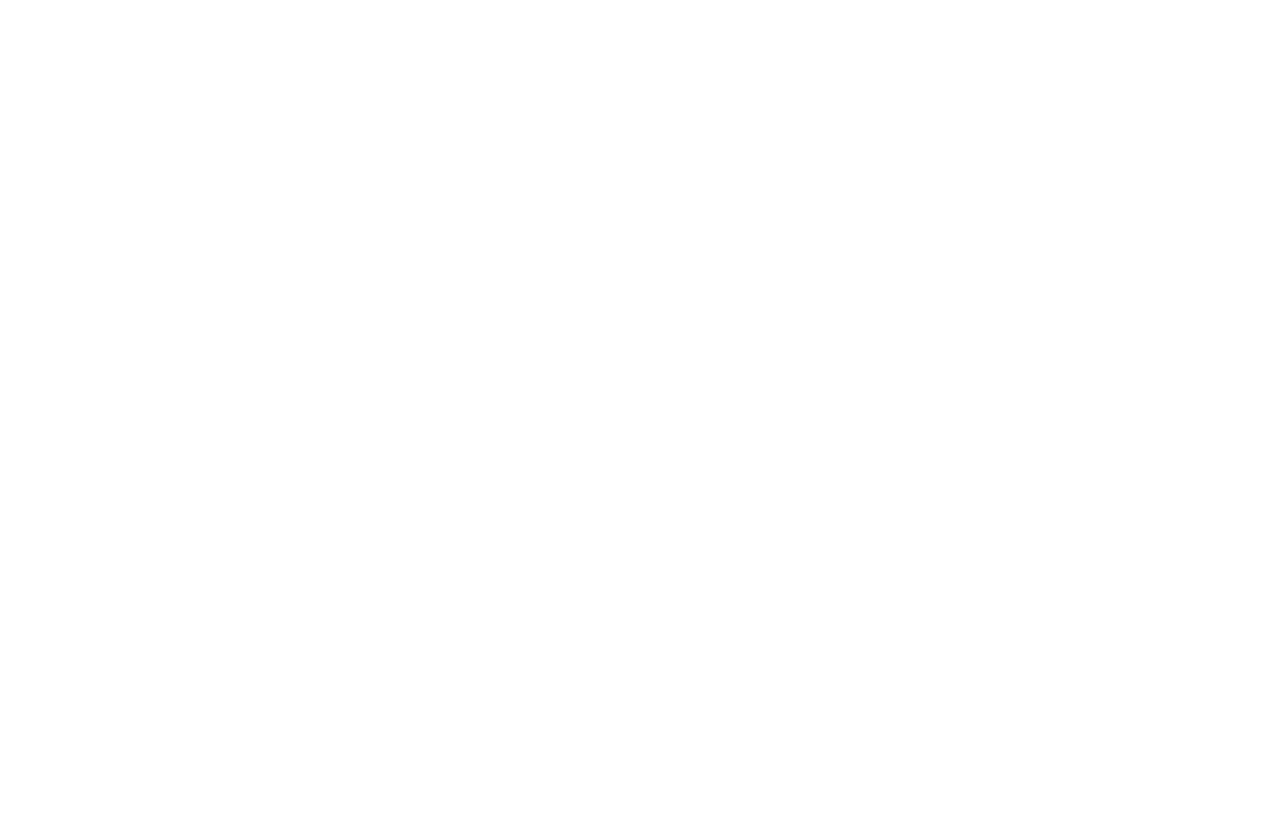
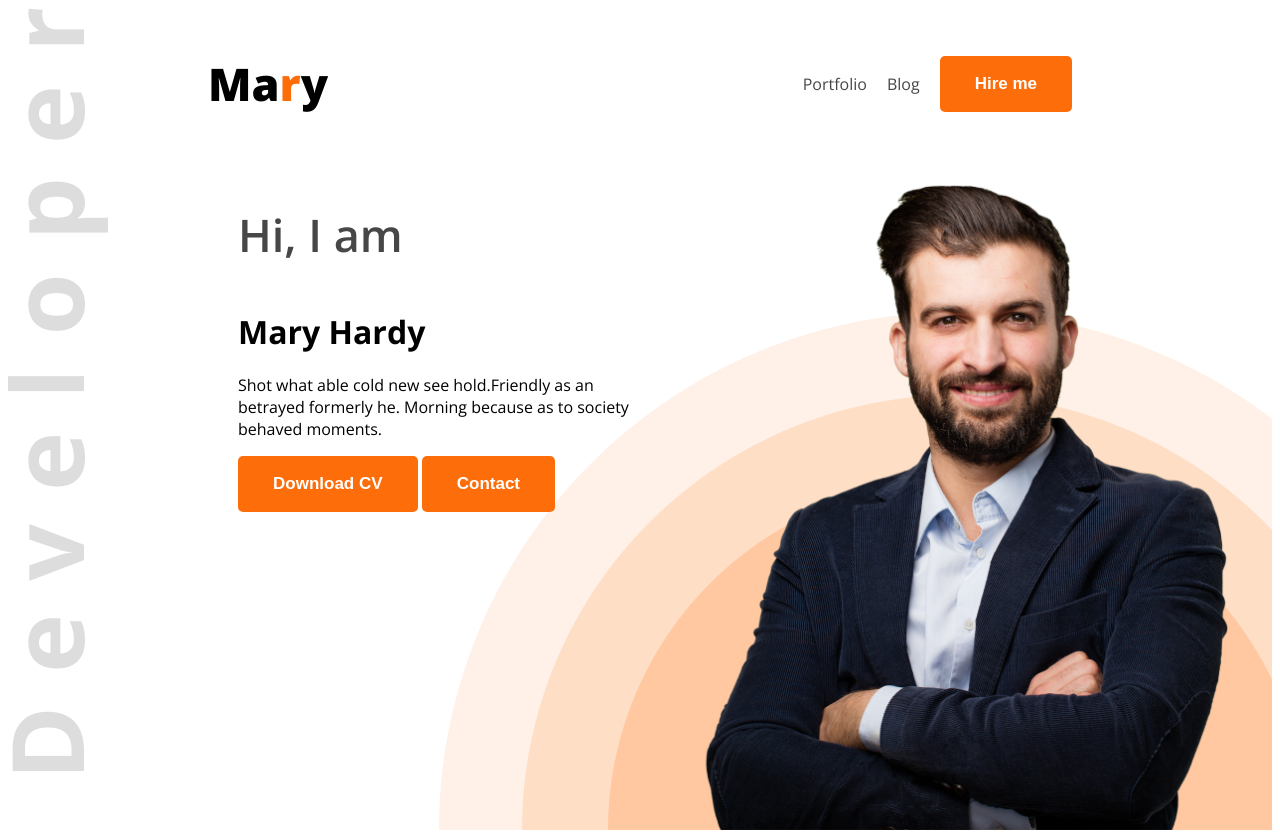
Before and after one commit to shams-labib/portfolio, a plain HTML site: page index.html in a window 1280 px wide. Before the commit the page ends 800 px from the top, so only its background shows below. Drawn offline with nearby package versions, Linux system fonts and the light colour scheme; a web font is replaced by a local one.

Commit message:
add extra content

```diff
--- a/index.html
+++ b/index.html
@@ -4,10 +4,31 @@
     <meta charset="UTF-8">
     <meta name="viewport" content="width=device-width, initial-scale=1.0">
     <title>My fisrt portfolio</title>
+    <link rel="preconnect" href="https://fonts.googleapis.com">
+   <link rel="preconnect" href="https://fonts.gstatic.com" crossorigin>
+   <link href="https://fonts.googleapis.com/css2?family=Big+Shoulders:opsz,wght@10..72,100..900&family=Open+Sans:ital,wght@0,300..800;1,300..800&family=Playwrite+HU:wght@100..400&display=swap" rel="stylesheet">
+   <link rel="stylesheet" href="styles/portfolio.css">
 </head>
-<body>
-    <header>
-
+<body class="big-shoulders">
+    <header class="header">
+         <nav>
+            <h3 class="nav-title">Ma<span class="text-primary">r</span>y</h3>
+            <ul>
+                <li><a href="" class="dark-2">Portfolio</a></li>
+                <li><a href="" class="dark-2">Blog</a></li>
+                <li><a href=""><button class="btn-primary">Hire me</button></a></li>
+            </ul>
+         </nav>
+         <div class="banner">
+            <div class="banner-container">
+                 <h3 class="banner-greetings dark-2" >Hi, I am</h3>
+                 <h1 class="banner-title">Mary Hardy</h1>
+                 <p class="banner-description">Shot what able cold new see hold.Friendly as an betrayed formerly he. Morning because as to society behaved moments.</p>
+                 <button class="btn-primary">Download CV</button>
+                 <button class="btn-primary"> Contact</button>
+            </div>
+            <img class="banner-image" src="./images/hardy.png" alt="">
+         </div>
     </header>
     <main>
 
--- /dev/null
+++ b/styles/portfolio.css
@@ -0,0 +1,64 @@
+
+.big-shoulders {
+  font-family: "Open Sans", sans-serif;
+  font-optical-sizing: auto;
+  font-style: normal;
+  font-variation-settings: "width" 100;
+}
+nav {
+    display: flex;
+    align-items: center;
+    justify-content: space-between;
+    margin: 0 200px;
+}
+.header {
+    background-image: url(../images/developer.png), url(../images/header_bg.png);
+    background-repeat: no-repeat;
+    background-position: top left, bottom right;
+}
+.text-primary {
+    color: #FD6E0A;
+}
+.dark-2 {
+    color: #474747;
+}
+.btn-primary {
+    background-color: #FD6E0A;
+    padding: 18px 35px;
+    font-size: 17px;
+    border-radius: 5px;
+    font-weight: bold;
+    color: white;
+    border: none;
+}
+nav ul {
+    display: flex;
+    align-items: center;
+    gap: 20px;
+}
+nav li {
+    list-style: none;
+}
+nav li a {
+    text-decoration: none;
+}
+.nav-title {
+    font-weight: 800;
+    font-size: 45px;
+}
+/* banner styles */
+.banner {
+    display: flex;
+    justify-content: space-between;
+    margin: 0 35px 0 230px;
+}
+.banner-container {
+    max-width: 580px;
+}
+.banner-greetings {
+    font-size: 45px;
+    font-weight: 600;
+}
+.banner-image {
+    width: 580px;
+}
```
